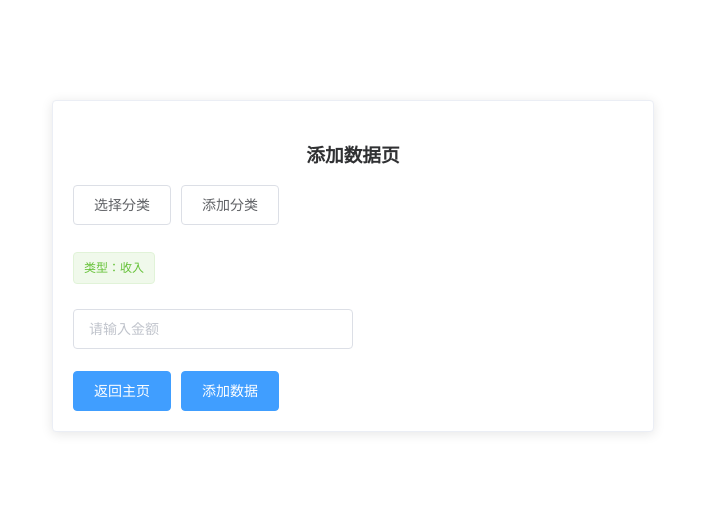
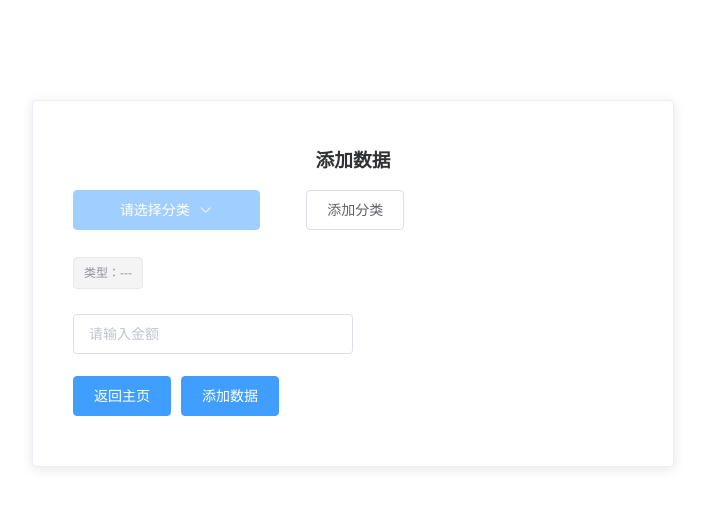
Before and after one commit to KristLin/XMind-tally-book, a Vue app: page /addData in a window 1280 px wide. Shown: the top 508 px of the page, without its empty margins (287-992 px from the left). Built offline with nearby package versions, Linux system fonts and the light colour scheme.

Commit message:
add DropdownBtn component; use vuex to store data tables; complete add data function

```diff
--- /dev/null
+++ b/src/components/DataTable.vue
@@ -0,0 +1,41 @@
+<template>
+  <div>
+    <el-table
+      :data="dataTable"
+      border
+      style="width: 100%"
+      height="400"
+      class="mt-10 md-10"
+      stripe
+    >
+      <el-table-column
+        prop="time"
+        label="账单时间"
+        width="200"
+        sortable
+      ></el-table-column>
+      <el-table-column prop="type" label="账单类型" sortable></el-table-column>
+      <el-table-column
+        prop="category"
+        label="账单分类"
+        sortable
+      ></el-table-column>
+      <el-table-column
+        prop="amount"
+        label="账单金额"
+        sortable
+      ></el-table-column>
+    </el-table>
+  </div>
+</template>
+
+<script>
+export default {
+  name: 'DataTable',
+  props: {
+    dataTable: Array
+  }
+}
+</script>
+
+<style lang="scss" scoped></style>
--- /dev/null
+++ b/src/components/DropdownBtn.vue
@@ -0,0 +1,46 @@
+<template>
+  <div>
+    <el-dropdown @command="handleCommand" class="block">
+      <el-button :disabled="itemList.length === 0" type="primary" class="block">
+        {{
+          chosenItemName
+            ? '已选' + btnName + ': ' + chosenItemName
+            : '请选择' + btnName
+        }}
+        <i class="el-icon-arrow-down el-icon--right"></i>
+      </el-button>
+      <el-dropdown-menu slot="dropdown">
+        <el-dropdown-item
+          v-for="(item, index) in itemList"
+          :key="index"
+          :command="item"
+        >
+          {{ item.name }}
+        </el-dropdown-item>
+      </el-dropdown-menu>
+    </el-dropdown>
+  </div>
+</template>
+
+<script>
+export default {
+  name: 'DropdownBtn',
+  props: {
+    itemList: Array,
+    btnName: String
+  },
+  data () {
+    return {
+      chosenItemName: ''
+    }
+  },
+  methods: {
+    handleCommand (command) {
+      this.chosenItemName = command.name
+      this.$emit('clickCommand', command)
+    }
+  }
+}
+</script>
+
+<style lang="scss" scoped></style>
--- a/src/store/index.js
+++ b/src/store/index.js
@@ -5,8 +5,24 @@ Vue.use(Vuex)
 
 export default new Vuex.Store({
   state: {
+    dataTable: [],
+    catTable: [],
+    typeDict: { 0: '支出', 1: '收入' },
+    catDict: {}
   },
   mutations: {
+    setDataTable (state, dataTable) {
+      state.dataTable = dataTable
+    },
+    setCatTable (state, catTable) {
+      state.catTable = catTable
+    },
+    setCatDict (state, catDict) {
+      state.catDict = catDict
+    },
+    addData (state, newData) {
+      state.dataTable.push(newData)
+    }
   },
   actions: {
   },
--- a/src/utils/home.js
+++ b/src/utils/home.js
@@ -26,15 +26,21 @@ export function parseCatCSV (itemList) {
 }
 
 // 提取月份数据
+// 由于自定义组件UploadBtn需要应对更复杂内容的展示，所以返回对象的数组
+// 其中对象必须有个属性name用来存放需要展示的内容，这里month对象存的即月份
 export function getMonths (dataTable) {
   var monthList = []
-  for (var i = 0; i < dataTable.length; i++) {
+  for (let i = 0; i < dataTable.length; i++) {
     var month = dataTable[i].time.slice(0, 7)
     if (!monthList.includes(month)) {
       monthList.push(month)
     }
   }
-  return monthList
+  var monthObjList = []
+  for (let i = 0; i < monthList.length; i++) {
+    monthObjList.push({ name: monthList[i] })
+  }
+  return monthObjList
 }
 
 // 获取账单分类字典
--- a/src/views/AddData.vue
+++ b/src/views/AddData.vue
@@ -1,57 +1,122 @@
 <template>
   <div class="add-data">
     <el-card class="container">
-      <h3 style="text-align: center">添加数据页</h3>
+      <h3 style="text-align: center">添加数据</h3>
       <el-form :model="inputData">
         <el-form-item>
-          <el-button>选择分类</el-button>
-          <el-button>添加分类</el-button>
+          <el-row>
+            <el-col :span="8">
+              <DropdownBtn
+                :itemList="catTable"
+                :btnName="'分类'"
+                @clickCommand="handleCommand"
+              />
+            </el-col>
+            <el-col :span="2">
+              <p></p>
+            </el-col>
+            <el-col :span="14"><el-button>添加分类</el-button></el-col>
+          </el-row>
         </el-form-item>
 
         <el-form-item>
-          <el-tag type="success">类型：收入</el-tag>
+          <el-tag :type="tagType">类型：{{ chosenCat.typeName }}</el-tag>
         </el-form-item>
 
         <el-form-item>
           <el-input
-            v-model="inputData.type"
+            v-model="inputData.amount"
             placeholder="请输入金额"
             style="width: 50%"
           ></el-input>
         </el-form-item>
       </el-form>
-
       <el-button type="primary" @click="handleBackHome">返回主页</el-button>
-      <el-button type="primary" class="btn-right">添加数据</el-button>
+      <el-button type="primary" class="btn-right" @click="handleAddData"
+        >添加数据</el-button
+      >
     </el-card>
   </div>
 </template>
 
 <script>
+import DropdownBtn from '@/components/DropdownBtn.vue'
+import moment from 'moment'
+
 export default {
   name: 'AddData',
   data () {
     return {
-      inputData: {},
-      chosenCat: '',
-      cats: [
-        {
-          id: 'abcd',
-          name: '教育',
-          type: 0
-        },
-        {
-          id: 'defg',
-          name: '工资',
-          type: 1
-        }
-      ]
+      inputData: {
+        time: undefined,
+        category: undefined,
+        type: undefined,
+        amount: undefined
+      },
+      chosenCat: {
+        id: '',
+        name: '',
+        type: undefined,
+        typeName: '---'
+      },
+      catTable: [],
+      typeDict: { 0: '支出', 1: '收入' }
     }
+  },
+  computed: {
+    tagType () {
+      var chosenCatType = this.chosenCat.type
+      if (chosenCatType === 0) {
+        return 'danger'
+      } else if (chosenCatType === 1) {
+        return 'success'
+      }
+      // if chosenCatType is undefine, return 'info'
+      return 'info'
+    }
+  },
+  components: {
+    DropdownBtn
   },
   methods: {
     handleBackHome () {
       this.$router.push('/')
+    },
+    handleAddData () {
+      // 为数据补上时间和类型
+      this.inputData.time = moment(new Date()).format()
+      // 判断是否输入了所有项目
+      for (var attr in this.inputData) {
+        if (this.inputData[attr] === undefined) {
+          console.log(attr)
+          this.$message({
+            message: '数据输入不完整，请检查',
+            type: 'warning',
+            duration: 1500
+          })
+          return 0
+        }
+      }
+
+      // 将数据添加到数据集中
+      this.$store.commit('addData', this.inputData)
+      this.$message({
+        message: '成功添加账单数据',
+        type: 'success',
+        duration: 1500
+      })
+      this.inputData = {}
+      this.$router.push('/')
+    },
+    handleCommand (command) {
+      this.chosenCat = command
+      this.chosenCat.typeName = this.typeDict[command.type]
+      this.inputData.category = command.id
+      this.inputData.type = command.type
     }
+  },
+  beforeMount () {
+    this.catTable = this.$store.state.catTable
   }
 }
 </script>
@@ -59,9 +124,10 @@ export default {
 <style lang="scss" scoped>
 .container {
   margin: 100px auto;
+  padding: 5px 20px 30px 20px;
   text-align: left;
   width: 600px;
-  min-width: 400px;
+  min-width: 300px;
 }
 .btn-left {
   margin-left: 25%;
--- a/src/views/Home.vue
+++ b/src/views/Home.vue
@@ -34,25 +34,11 @@
       <!-- 第二行输入 -->
       <el-row :gutter="20">
         <el-col :xs="12" :sm="9" :md="9" :lg="9" :xl="9" class="md-10">
-          <el-dropdown @command="handleCommand" class="block">
-            <el-button
-              :disabled="dataTable.length === 0"
-              type="primary"
-              class="block"
-            >
-              {{ chosenMonth ? '已选月份： ' + chosenMonth : '请选择月份' }}
-              <i class="el-icon-arrow-down el-icon--right"></i>
-            </el-button>
-            <el-dropdown-menu slot="dropdown">
-              <el-dropdown-item
-                v-for="(month, index) in months"
-                :key="index"
-                :command="month"
-              >
-                {{ month }}
-              </el-dropdown-item>
-            </el-dropdown-menu>
-          </el-dropdown>
+          <DropdownBtn
+            :itemList="months"
+            :btnName="'月份'"
+            @clickCommand="handleCommand"
+          />
         </el-col>
         <el-col :xs="12" :sm="5" :md="5" :lg="5" :xl="5" class="h-40 md-10">
           <el-checkbox
@@ -83,40 +69,11 @@
       </el-row>
 
       <!-- 数据展示表格 -->
-      <el-table
-        :data="disDataTable"
-        border
-        style="width: 100%"
-        height="400"
-        class="mt-10 md-10"
-        stripe
-      >
-        <el-table-column
-          prop="time"
-          label="账单时间"
-          width="200"
-          sortable
-        ></el-table-column>
-        <el-table-column
-          prop="type"
-          label="账单类型"
-          sortable
-        ></el-table-column>
-        <el-table-column
-          prop="category"
-          label="账单分类"
-          sortable
-        ></el-table-column>
-        <el-table-column
-          prop="amount"
-          label="账单金额"
-          sortable
-        ></el-table-column>
-      </el-table>
+      <DataTable :dataTable="disDataTable" />
 
       <!-- 总支出总收入统计 -->
       <div style="float: right">
-        <el-tag type="warning" class="mr-10"
+        <el-tag type="danger" class="mr-10"
           >总支出：{{ summary.expense }}</el-tag
         >
         <el-tag type="success">总收入：{{ summary.income }}</el-tag>
@@ -127,7 +84,10 @@
 
 <script>
 // @ is an alias to /src
-import UploadBtn from '../components/UploadBtn.vue'
+import UploadBtn from '@/components/UploadBtn.vue'
+import DropdownBtn from '@/components/DropdownBtn.vue'
+import DataTable from '@/components/DataTable.vue'
+
 import {
   parseDataCSV,
   parseCatCSV,
@@ -155,12 +115,9 @@ export default {
       // 账单数据
       dataTable: [],
       // 账单分类数据
-      catTable: [],
+      catTable: {},
       // 账单类型字典
-      typeDict: {
-        0: '支出',
-        1: '收入'
-      }
+      typeDict: { 0: '支出', 1: '收入' }
     }
   },
   computed: {
@@ -193,16 +150,18 @@ export default {
     }
   },
   components: {
-    UploadBtn
+    UploadBtn,
+    DropdownBtn,
+    DataTable
   },
   methods: {
     // 选择月份
     handleCommand (command) {
-      this.chosenMonth = command
+      this.chosenMonth = command.name
     },
     handleDataCSV (itemList) {
-      console.log('reset data CSV')
       this.dataTable = parseDataCSV(itemList)
+      this.$store.commit('setDataTable', this.dataTable)
       this.$message({
         message: '成功导入账单数据',
         type: 'success',
@@ -211,6 +170,7 @@ export default {
     },
     handleCatCSV (itemList) {
       this.catTable = parseCatCSV(itemList)
+      this.$store.commit('setCatTable', this.catTable)
       this.$message({
         message: '成功导入分类数据',
         type: 'success',
@@ -220,6 +180,11 @@ export default {
     handleAddData () {
       this.$router.push('addData')
     }
+  },
+  // 渲染前，从state获取数据
+  beforeMount () {
+    this.dataTable = this.$store.state.dataTable
+    this.catTable = this.$store.state.catTable
   }
 }
 </script>
@@ -229,7 +194,7 @@ export default {
   margin: 50px auto;
   text-align: center;
   width: 600px;
-  min-width: 400px;
+  min-width: 300px;
 }
 @media screen and (max-width: 768px) {
   .container {
```
